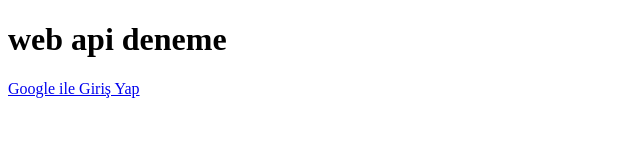
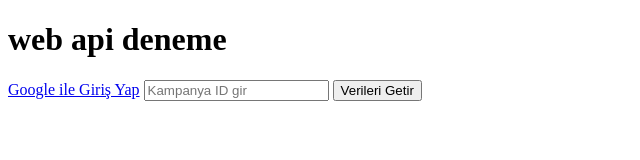
Before and after one commit to ademkocoguz/adsapi, a plain HTML site: page index.html in a window 1280 px wide. Shown: the whole page, without its empty margins (0-640 px from the left). Drawn offline with Linux system fonts and the light colour scheme.

Commit message:
Update index.html

```diff
--- a/index.html
+++ b/index.html
@@ -15,6 +15,11 @@ client_id=873616028165-hfv1ho2rnde0a4pcps2abngp56vk14dr.apps.googleusercontent.c
 &scope=https://www.googleapis.com/auth/adwords
 &access_type=offline">Google ile Giriş Yap</a>
 
+    <input type="text" id="campaign_id" placeholder="Kampanya ID gir">
+<button onclick="fetchCampaignData()">Verileri Getir</button>
+<pre id="result"></pre>
+
+
 </body>
     <script src="main.js">
 </script>
```
